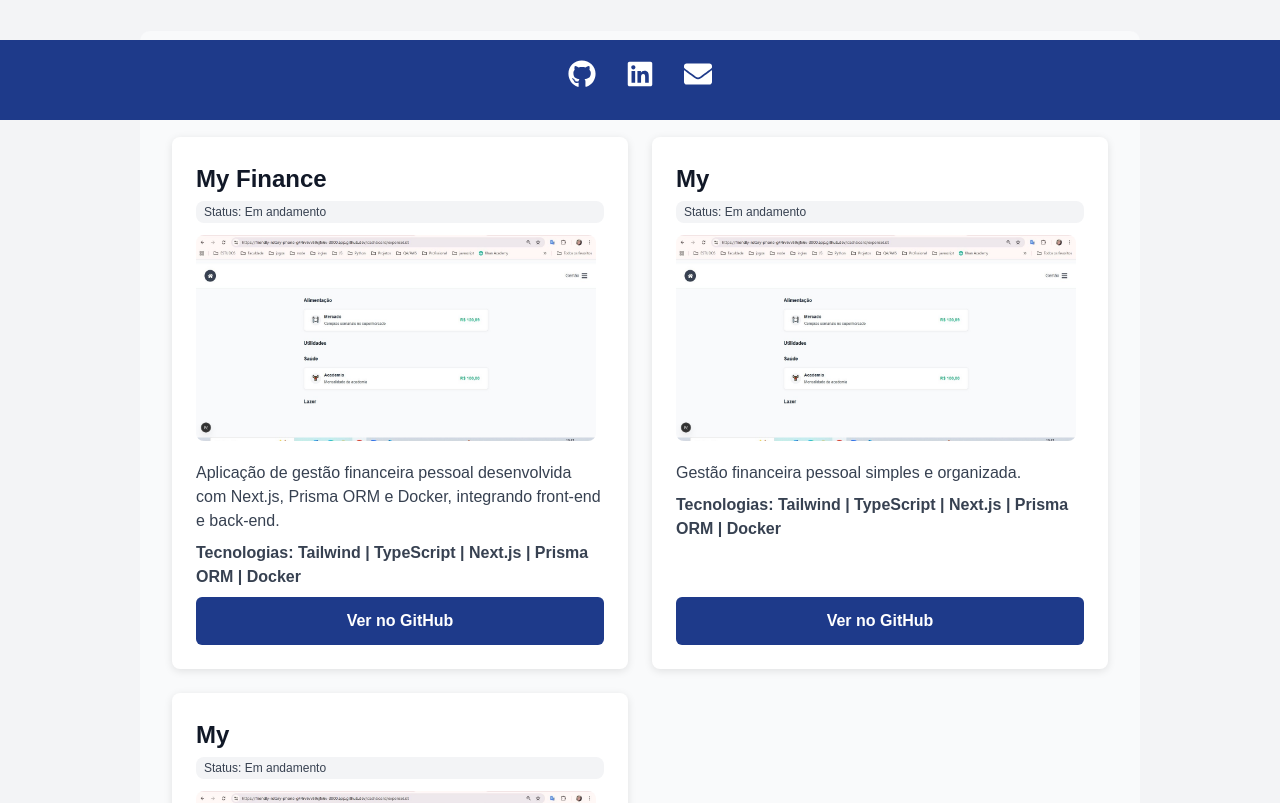
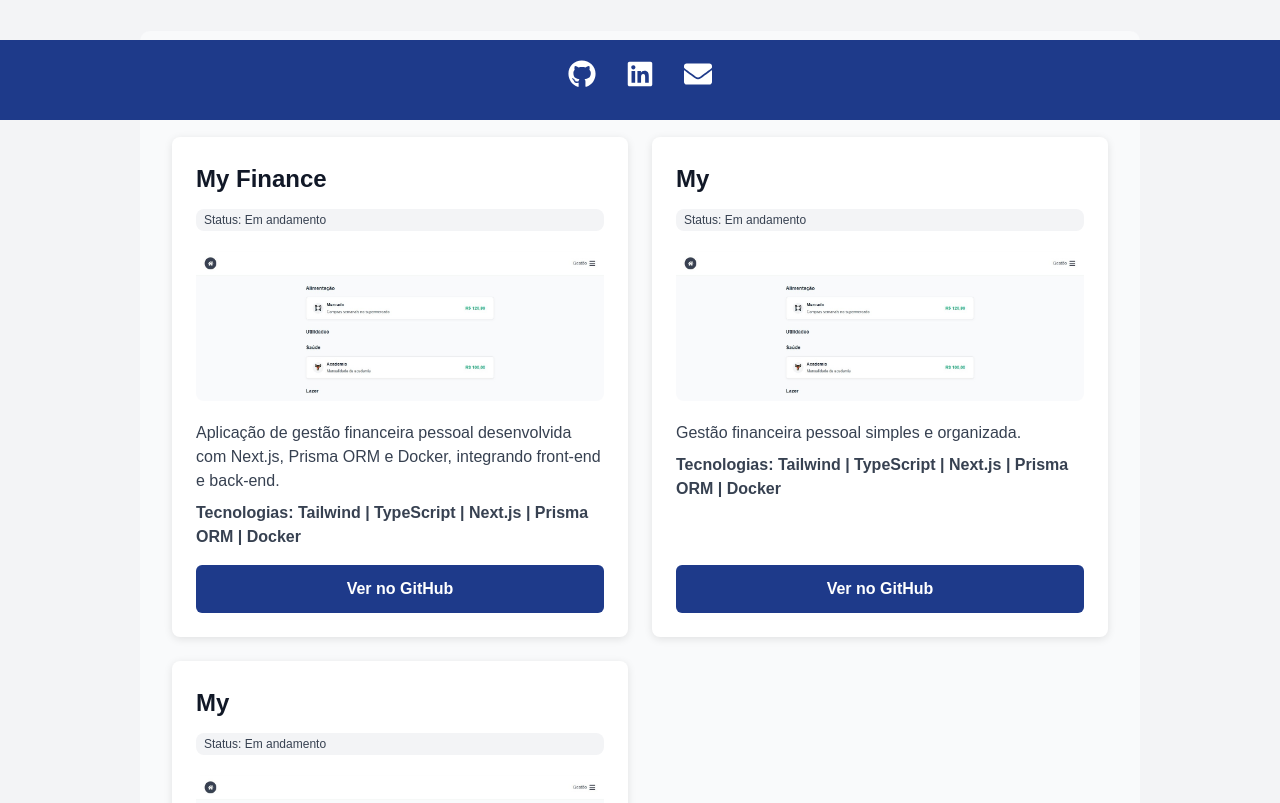
Before and after one commit to flaviane-lima/portfolio-flaviane, a Next.js app: page / in a window 1280 px wide. Shown: the part 680-1483 px from the top of the page. Built offline with nearby package versions, Linux system fonts and the light colour scheme.

Commit message:
ajusta altura dos cards e padroniza imagens para melhorar alinhamento visual

```diff
--- a/app/components/Card.tsx
+++ b/app/components/Card.tsx
@@ -13,6 +13,7 @@
   display: flex;
   flex-direction: column;
   justify-content: space-between;
+  min-height: 500px;
 
   p {
     margin-bottom: 8px;
@@ -24,10 +25,10 @@
 
 const ImageWrapper = styled.div`
   display: flex;
-  justify-content: center;
   flex-direction: column;
   margin-bottom: 20px;
   width: 100%;
+  gap: 8px;
 
 `
 
@@ -45,8 +46,8 @@
 `
 
 const StyledImage = styled(Image)`
-    width: 100%
-    height:auto;
+    width: 100%;
+    height:150px;
     object-fit: cover;
     border-radius: 8px;
     `
```
